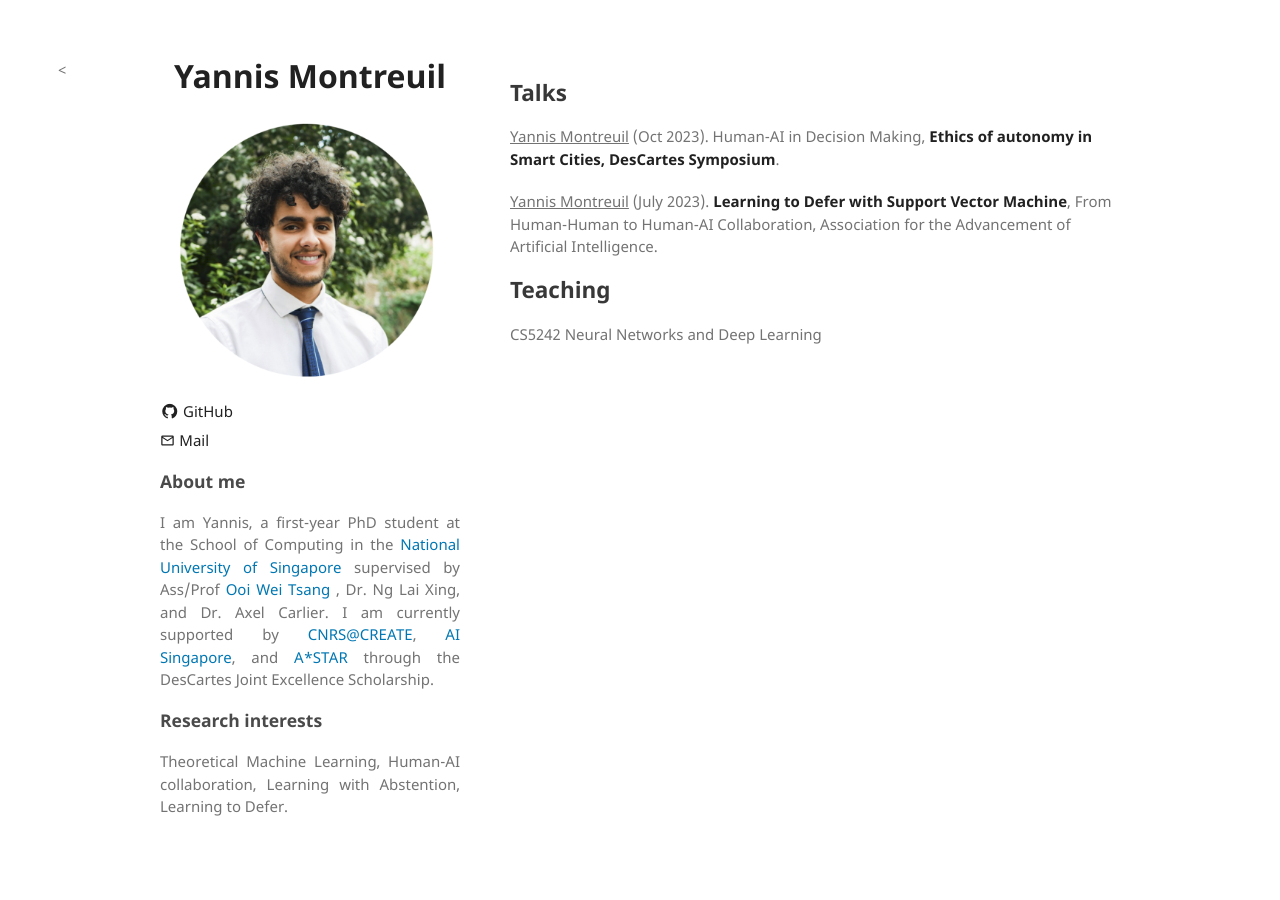
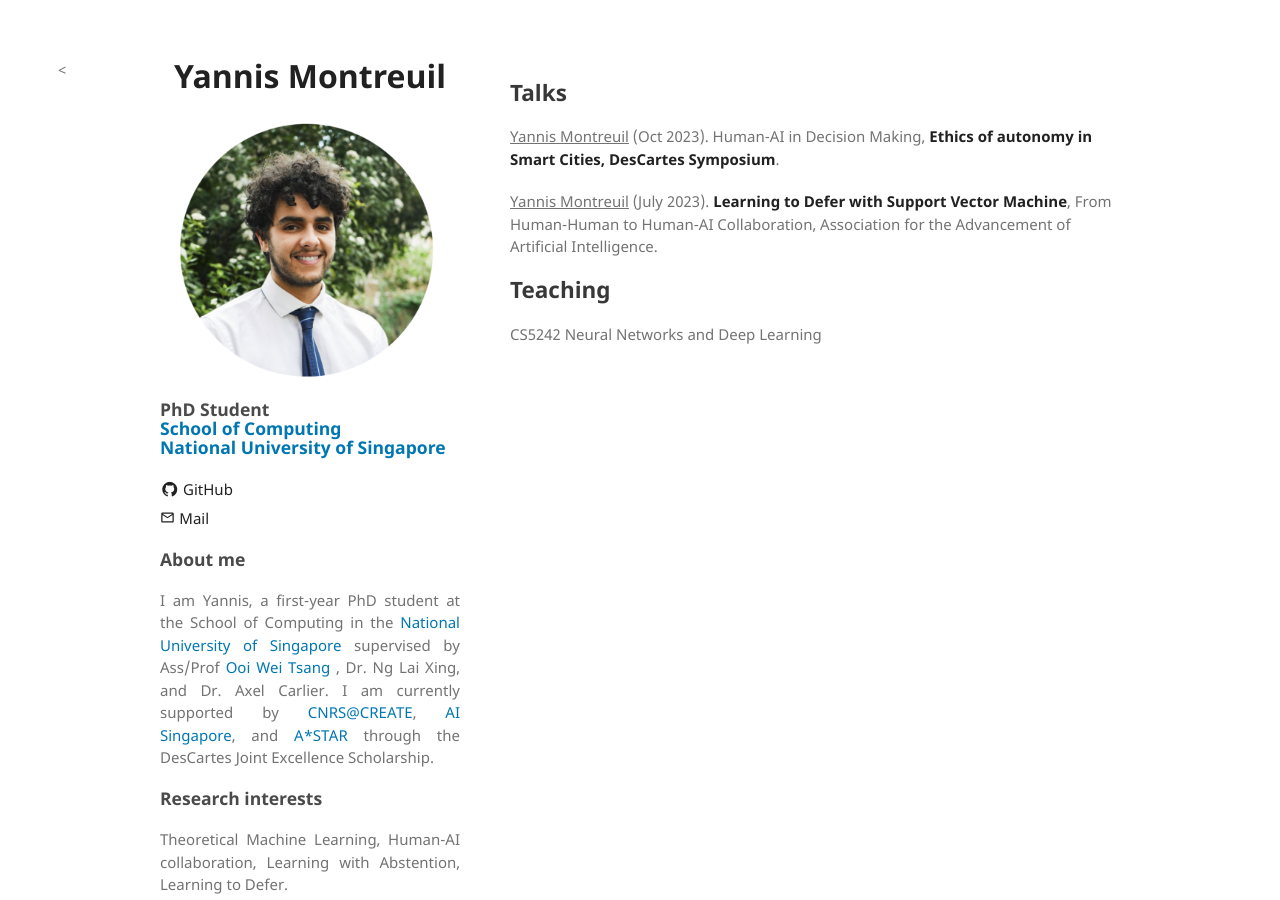
Before and after one commit to yannismontreuil/yannismontreuil.github.io, a Jekyll site: the page built from index.md, in a window 1280 px wide. Built offline with Jekyll 4.4.1, drawn with Linux system fonts in a browser that asks for light colours.

Commit message:
change on bar

```diff
--- a/_config.yml
+++ b/_config.yml
@@ -1,5 +1,6 @@
 title: Yannis Montreuil
 logo: /assets/img/logo.png
+description_phd: <p>PhD Student<br><a href="https://www.comp.nus.edu.sg/">School of Computing</a> <br> <a href="www.comp.nus.edu.sg">National University of Singapore</a></p>
 description: <h3>About me</h3>
   <p style="margin-left:0%;"> <p align="justify"> I am Yannis, a first-year PhD student at the School of Computing in the <a href="www.comp.nus.edu.sg">National University of Singapore</a>
   supervised by Ass/Prof <a href="https://www.comp.nus.edu.sg/~ooiwt/">Ooi Wei Tsang</a> , Dr. Ng Lai Xing, and Dr. Axel Carlier.
--- a/_layouts/default.html
+++ b/_layouts/default.html
@@ -34,6 +34,9 @@
           {% if site.logo %}
             <img class="img-circle" src="{{site.logo | relative_url}}" alt="Logo"/>
           {% endif %}
+	<div><h3>{{ site.description_phd | default: site.github.project_tagline_sub }}</h3></div>
+	<div><h3>{{ site.description_dep | default: site.github.project_tagline_sub }}</h3></div>
+	<div><h3>{{ site.description_nus | default: site.github.project_tagline_sub }}</h3></div>
 
           {% include sidebar.html %}
 
```
Also changed, not shown: 2 other files.
